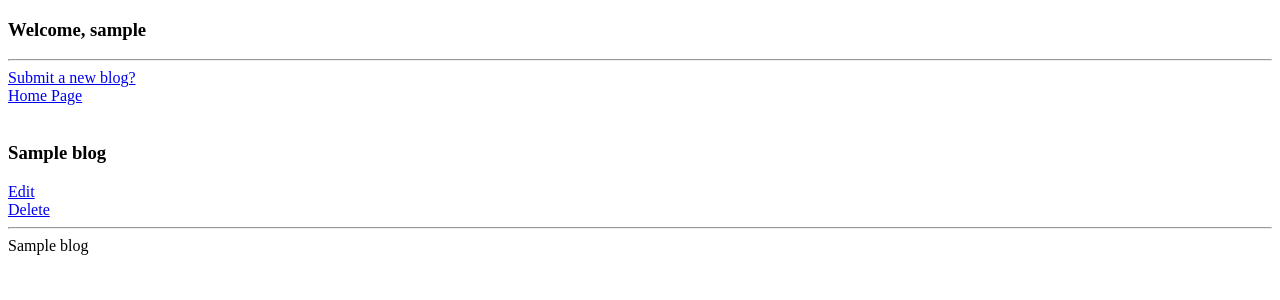
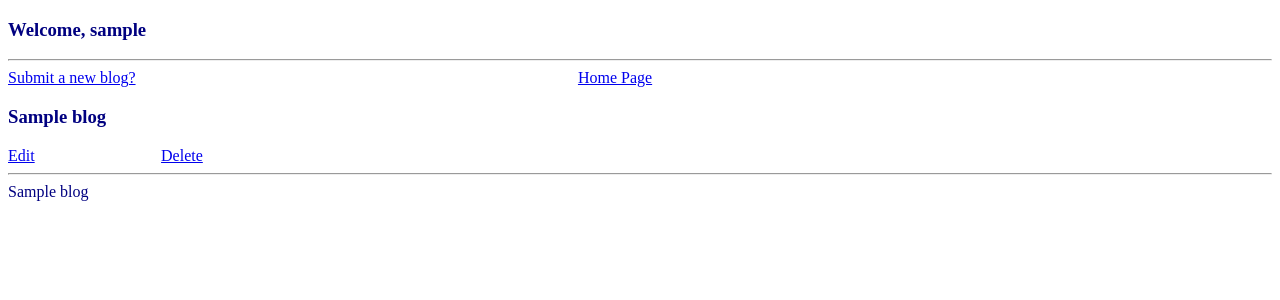
Before and after one commit to srkrkalyan/basic-blog, a Python web app: template templates/welcome.html in a window 1280 px wide. Shown: the top 300 px of the page. Run offline with Jinja, Linux system fonts and the light colour scheme; the template is opened without the code that fills it: most values are stand-ins (such as "Sample title", 1, 10 or a date in 2020).

Commit message:
styling for welcome page

```diff
--- a/templates/blog_front.html
+++ b/templates/blog_front.html
@@ -5,9 +5,7 @@
 	<h2>Home Page</h2>
 </head>
 <a href="/blog/login">Login</a>
-<br>
 <a href="/blog/signup">New User Signup</a>
-<br>
 <a href="/blog/newpost">Submit New Blog</a>
 <br>
 <br>
--- a/templates/welcome.html
+++ b/templates/welcome.html
@@ -1,23 +1,28 @@
 <!DOCTYPE HTML>
 <html>
-<h3>Welcome, {{username}}</h3>
+<h3 style="color:navy">Welcome, {{username}}</h3>
 <hr>
+<div style="margin:auto;float:left">
 <a href="/blog/newpost">Submit a new blog?</a>
-<br>
+</div>
+<div style="margin-left:35%;float:left">
 <a href="/blog">Home Page</a>
-<br>
+</div>
 {% if cookie_value %}
+<div style="margin:auto;float:right">
 <a href="/blog/logout">Logout</a>
+</div>
 {% endif %}
 <br>
 <body>
 	{% if blogs %}
 	{% for blog in blogs %}
-	<h3>{{blog.title}}</h3>
-	<div><a href="/blog/{{blog.blog_id}}/editblog">Edit</a></div>
-	<div><a href="/blog/{{blog.blog_id}}/deleteblog">Delete</a></div>
+	<h3 style="color:navy">{{blog.title}}</h3>
+	<div style="color:navy;margin:auto;float:left"><a href="/blog/{{blog.blog_id}}/editblog">Edit</a></div>
+	<div style="color:navy;margin-left:10%;float:left"><a href="/blog/{{blog.blog_id}}/deleteblog">Delete</a></div>
+	<br>
 	<hr>
-	<div>
+	<div style="color:navy;margin:auto">
 		{{blog.blog}}
 	</div>
 	{% endfor %}
```
